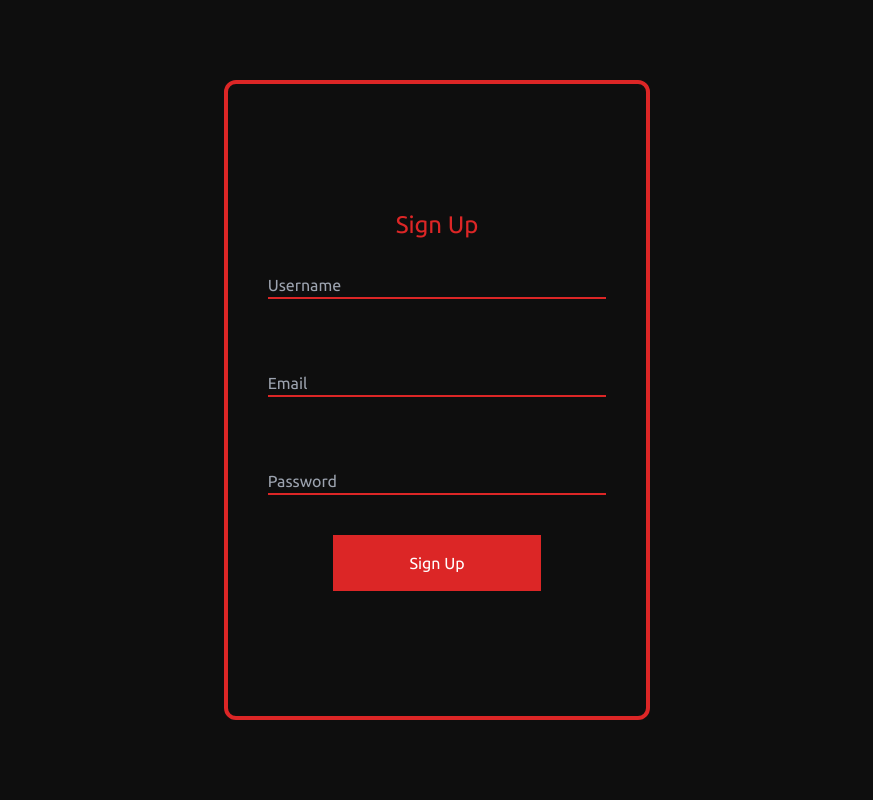
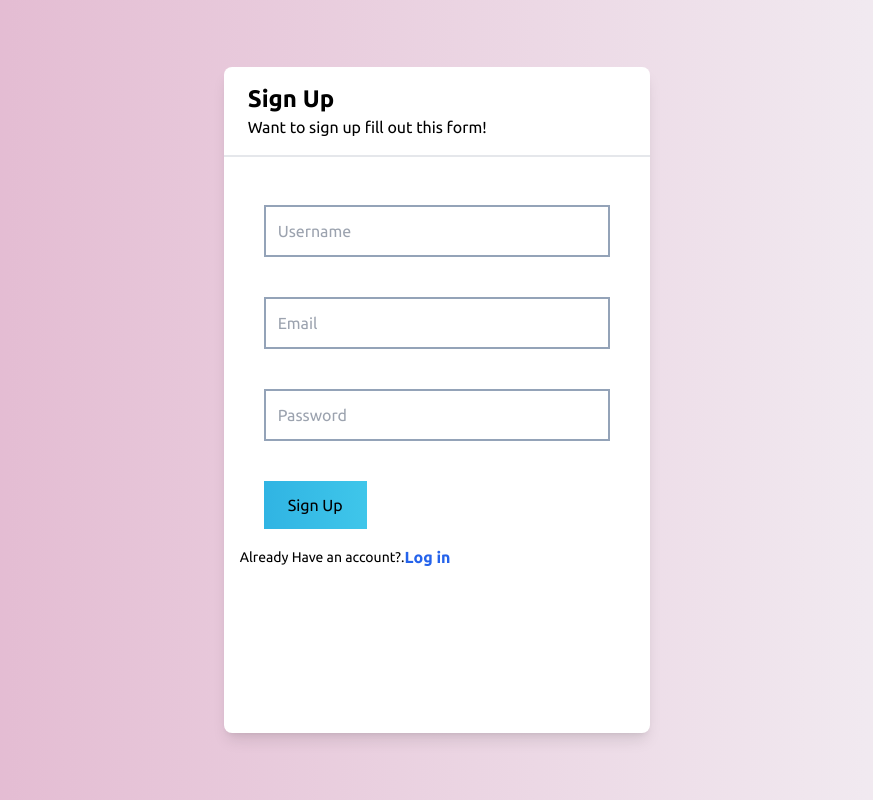
Before and after one commit to harry-sketch/Urban-Winner-MERN-Project, a React (Vite) app in the folder client/: page / in a window 1280 px wide. Shown: the whole page, without its empty margins (203-1076 px from the left). Built offline with nearby package versions, Linux system fonts and the light colour scheme.

Commit message:
cleanup: code

```diff
--- a/client/src/App.jsx
+++ b/client/src/App.jsx
@@ -19,7 +19,7 @@ import Toast from "./components/Common/Toast/Toast";
 function App() {
   const location = useLocation();
   return (
-    <div className="bg-[#0E0E0E] relative">
+    <div className="relative">
       {location.pathname !== "/" && <Header />}
       <Routes>
         <Route path="/" element={<SignUp />} />
--- a/client/src/components/Common/BasicInput/BasicInput.jsx
+++ b/client/src/components/Common/BasicInput/BasicInput.jsx
@@ -7,7 +7,7 @@ const BasicInput = ({
   type,
 }) => {
   return (
-    <div className={`border-b-2 border-red-600 mt-8 mb-10 ${className} w-full`}>
+    <div className={`border-2 border-slate-400 mt-8 mb-10 ${className} w-full`}>
       <input
         autoComplete="Off"
         name={name}
@@ -15,7 +15,7 @@ const BasicInput = ({
         type={type}
         placeholder={placeholder}
         onChange={(e) => onChange(e)}
-        className="bg-transparent  border-none outline-none text-base text-white w-full focus:bg-transparent"
+        className="bg-transparent  border-none outline-none text-base text-black w-full p-3 focus:bg-transparent"
       />
     </div>
   );
--- a/client/src/components/Product/Product.jsx
+++ b/client/src/components/Product/Product.jsx
@@ -2,7 +2,7 @@ import React from "react";
 
 const Product = () => {
   return (
-    <div className="text-white max-w-7xl m-auto bg-[#212121] h-screen">
+    <div className="text-white max-w-7xl m-auto bg-gradient-to-r from-[#E1B2CC] to-[#F4F4F7] h-full">
       Product
     </div>
   );
--- a/client/src/components/SignUp/SignUp.jsx
+++ b/client/src/components/SignUp/SignUp.jsx
@@ -6,6 +6,7 @@ import useEcom from "../../hooks/useEcom";
 
 // Components
 import BasicInput from "../Common/BasicInput/BasicInput";
+import SignUpLeft from "./SignUpLeft/SignUpLeft";
 
 const SignUp = () => {
   const [signValue, setSignValue] = useState({
@@ -13,8 +14,6 @@ const SignUp = () => {
     email: "",
     password: "",
   });
-
-  const { name, email, password } = signValue;
 
   const navigate = useNavigate();
 
@@ -29,6 +28,7 @@ const SignUp = () => {
 
   const handleSubmit = async (e) => {
     e.preventDefault();
+
     const res = await fetch("http://localhost:4443/signUp", {
       method: "Post",
       body: JSON.stringify(signValue),
@@ -36,48 +36,21 @@ const SignUp = () => {
         "Content-Type": "application/json",
       },
     });
+
     const data = await res.json();
     console.log(data);
     localStorage.setItem("user", JSON.stringify(data));
-    addToast("msg send Successfully !!", "success");
+    addToast("Sign Up successfully!", "success");
     navigate("/product");
     setSignValue({ name: "", email: "", password: "" });
   };
   return (
-    <div className="h-screen w-full flex items-center justify-center">
-      <div className="border-4 border-red-600 w-1/3 h-4/5 rounded-xl py-6 px-10 flex items-center justify-center flex-col">
-        <div className="text-2xl font-medium text-red-600 text-center">
-          Sign Up
-        </div>
-        <BasicInput
-          type="text"
-          name="name"
-          placeholder="Username"
-          value={name}
-          onChange={(e) => handleChange(e)}
-        />
-        <BasicInput
-          type="email"
-          name="email"
-          placeholder="Email"
-          value={email}
-          onChange={(e) => handleChange(e)}
-        />
-        <BasicInput
-          type="password"
-          name="password"
-          placeholder="Password"
-          value={password}
-          onChange={(e) => handleChange(e)}
-        />
-        <button
-          type="button"
-          className="text-white bg-red-600 py-4 w-52 text-center cursor-pointer flex items-center justify-center hover:bg-red-500 transition-all duration-300 text-base font-medium"
-          onClick={handleSubmit}
-        >
-          Sign Up
-        </button>
-      </div>
+    <div className="h-screen w-full flex items-center justify-center bg-gradient-to-r from-[#E1B2CC] to-[#F4F4F7]">
+      <SignUpLeft
+        handleSubmit={handleSubmit}
+        signValue={signValue}
+        handleChange={handleChange}
+      />
     </div>
   );
 };
--- /dev/null
+++ b/client/src/components/SignUp/SignUpLeft/SignUpLeft.jsx
@@ -0,0 +1,56 @@
+import react from "react";
+import BasicInput from "../../Common/BasicInput/BasicInput";
+
+const SignUpLeft = ({ handleSubmit, signValue, handleChange }) => {
+  const { name, email, password } = signValue;
+  return (
+    <div className="bg-white w-1/3 h-5/6 rounded-lg  shadow-lg flex flex-col items-start">
+      <div className="flex flex-col items-start border-b-2 border-gray-200 w-full py-4 px-6">
+        <div className="text-2xl text-black text-center font-extrabold float-left">
+          Sign Up
+        </div>
+        <div className="text-base font-medium">
+          Want to sign up fill out this form!
+        </div>
+      </div>
+      <div className="py-4 px-10 w-full">
+        <BasicInput
+          placeholder="Username"
+          type="text"
+          value={name}
+          name="name"
+          onChange={(e) => handleChange(e)}
+        />
+        <BasicInput
+          placeholder="Email"
+          type="text"
+          value={email}
+          name="email"
+          onChange={(e) => handleChange(e)}
+        />
+        <BasicInput
+          placeholder="Password"
+          type="password"
+          value={password}
+          name="password"
+          onChange={(e) => handleChange(e)}
+        />
+        <button
+          className="bg-gradient-to-r from-[#30B4E3] to-[#3FC6EA] px-6 py-3 cursor-pointer border-none outline-none"
+          type="button"
+          onClick={handleSubmit}
+        >
+          Sign Up
+        </button>
+      </div>
+      <div className="text-sm font-medium text-center px-4 flex items-center">
+        Already Have an account?.
+        <button className="text-blue-600 font-extrabold text-base">
+          Log in
+        </button>
+      </div>
+    </div>
+  );
+};
+
+export default SignUpLeft;
```
